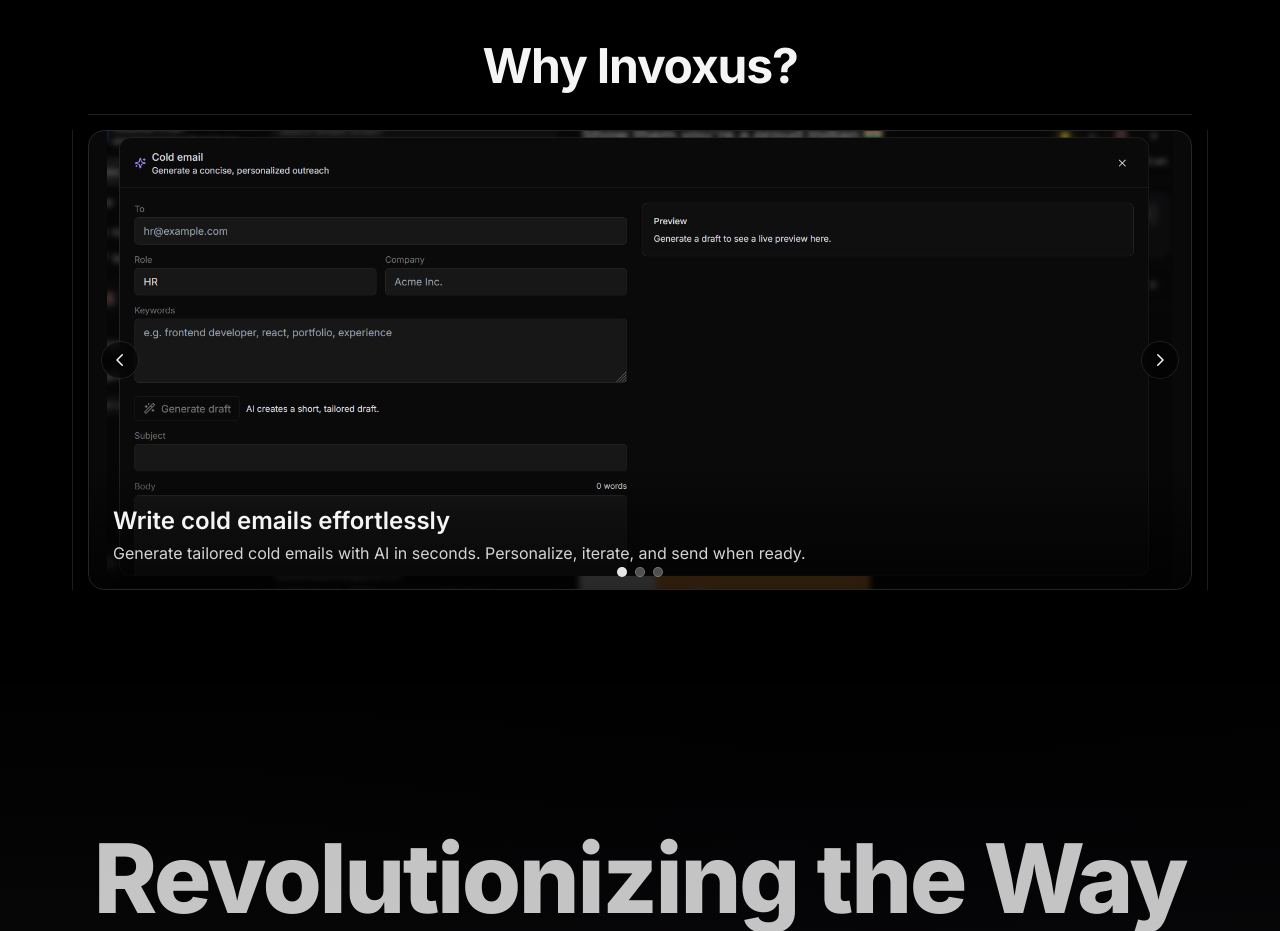
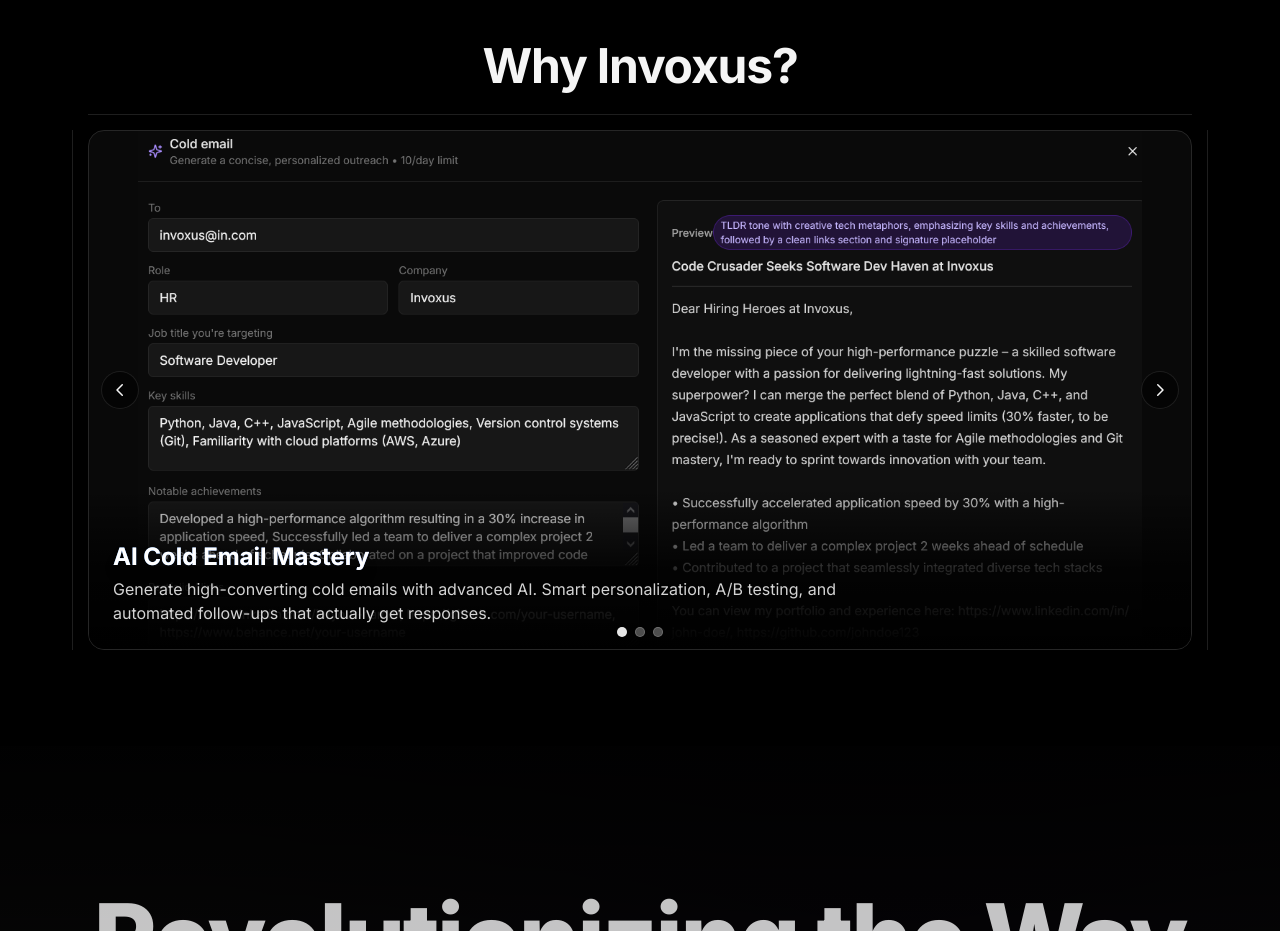
Before and after one commit to abduwu8/invoxus, a React (Vite) app in the folder frontend/: page / in a window 1280 px wide. Shown: the part 2700-3631 px from the top of the page. Built offline with nearby package versions, Linux system fonts and the light colour scheme; no server answers.

Commit message:
Added Ui changes

```diff
--- a/frontend/src/Pages/Hero.tsx
+++ b/frontend/src/Pages/Hero.tsx
@@ -15,22 +15,22 @@ export default function Hero({ onLoggedIn }: Props) {
   const slides = useMemo(
     () => [
       {
-        src: new URL('../images/ai coldmail.png', import.meta.url).toString(),
-        alt: 'AI cold email composer',
-        title: 'Write cold emails effortlessly',
-        description: 'Generate tailored cold emails with AI in seconds. Personalize, iterate, and send when ready.',
+        src: new URL('../images/coldemail.png', import.meta.url).toString(),
+        alt: 'AI-powered cold email generation',
+        title: 'AI Cold Email Mastery',
+        description: 'Generate high-converting cold emails with advanced AI. Smart personalization, A/B testing, and automated follow-ups that actually get responses.',
       },
       {
         src: new URL('../images/ai chat.jpg', import.meta.url).toString(),
-        alt: 'AI chat for inbox',
-        title: 'Chat with your inbox',
-        description: 'Summarize threads, triage messages, and reply faster with AI-assisted chat workflows.',
+        alt: 'Intelligent inbox management',
+        title: 'Smart Inbox Intelligence',
+        description: 'AI-powered email triage, instant summaries, and intelligent categorization. Your inbox becomes a productivity powerhouse.',
       },
       {
         src: new URL('../images/chigma.png', import.meta.url).toString(),
-        alt: 'Inbox special features: OTP and AI delete',
-        title: 'Smart inbox: OTP & AI delete',
-        description: 'Instantly spot OTPs when you need them, and let AI suggest safe deletes for clutter — cleaner, faster inbox.',
+        alt: 'Advanced email features and automation',
+        title: 'Next-Gen Email Features',
+        description: 'OTP detection, smart delete suggestions, automated responses, and seamless Gmail integration. Email management reimagined.',
       },
     ],
     []
@@ -244,7 +244,7 @@ export default function Hero({ onLoggedIn }: Props) {
           <div className="pointer-events-none absolute top-[-16px] left-1/2 -translate-x-1/2 w-full h-px bg-neutral-800/80" />
 
           <div
-            className="relative rounded-2xl border border-neutral-800 overflow-hidden bg-neutral-900/40 h-[380px] md:h-[460px]"
+            className="relative rounded-2xl border border-neutral-800 overflow-hidden bg-neutral-900/40 h-[420px] md:h-[520px]"
             onMouseEnter={() => setIsPaused(true)}
             onMouseLeave={() => setIsPaused(false)}
           >
@@ -264,14 +264,14 @@ export default function Hero({ onLoggedIn }: Props) {
 
             {/* Caption with gradient and crossfade */}
             <div className="absolute inset-x-0 bottom-0">
-              <div className="pointer-events-none absolute inset-x-0 bottom-0 h-28 md:h-32 bg-gradient-to-t from-black/70 via-black/40 to-transparent" />
+              <div className="pointer-events-none absolute inset-x-0 bottom-0 h-32 md:h-40 bg-gradient-to-t from-black via-black/80 to-transparent" />
               <div className="relative p-4 md:p-6">
                 {slides.map((s, idx) => (
                   <div
                     key={s.title}
                     className={`absolute inset-x-0 bottom-0 px-4 md:px-6 pb-4 md:pb-6 transition-opacity duration-500 ease-in-out ${idx === currentSlideIndex ? 'opacity-100' : 'opacity-0'}`}
                   >
-                    <h3 className="text-neutral-100 text-xl md:text-2xl font-semibold">{s.title}</h3>
+                    <h3 className="text-white text-xl md:text-2xl font-bold bg-gradient-to-r from-blue-400 to-purple-400 bg-clip-text text-transparent drop-shadow-lg">{s.title}</h3>
                     <p className="mt-1 text-neutral-300 text-sm md:text-base max-w-3xl">{s.description}</p>
                   </div>
                 ))}
```
Also changed, not shown: frontend/src/images/coldemail.png (added).
